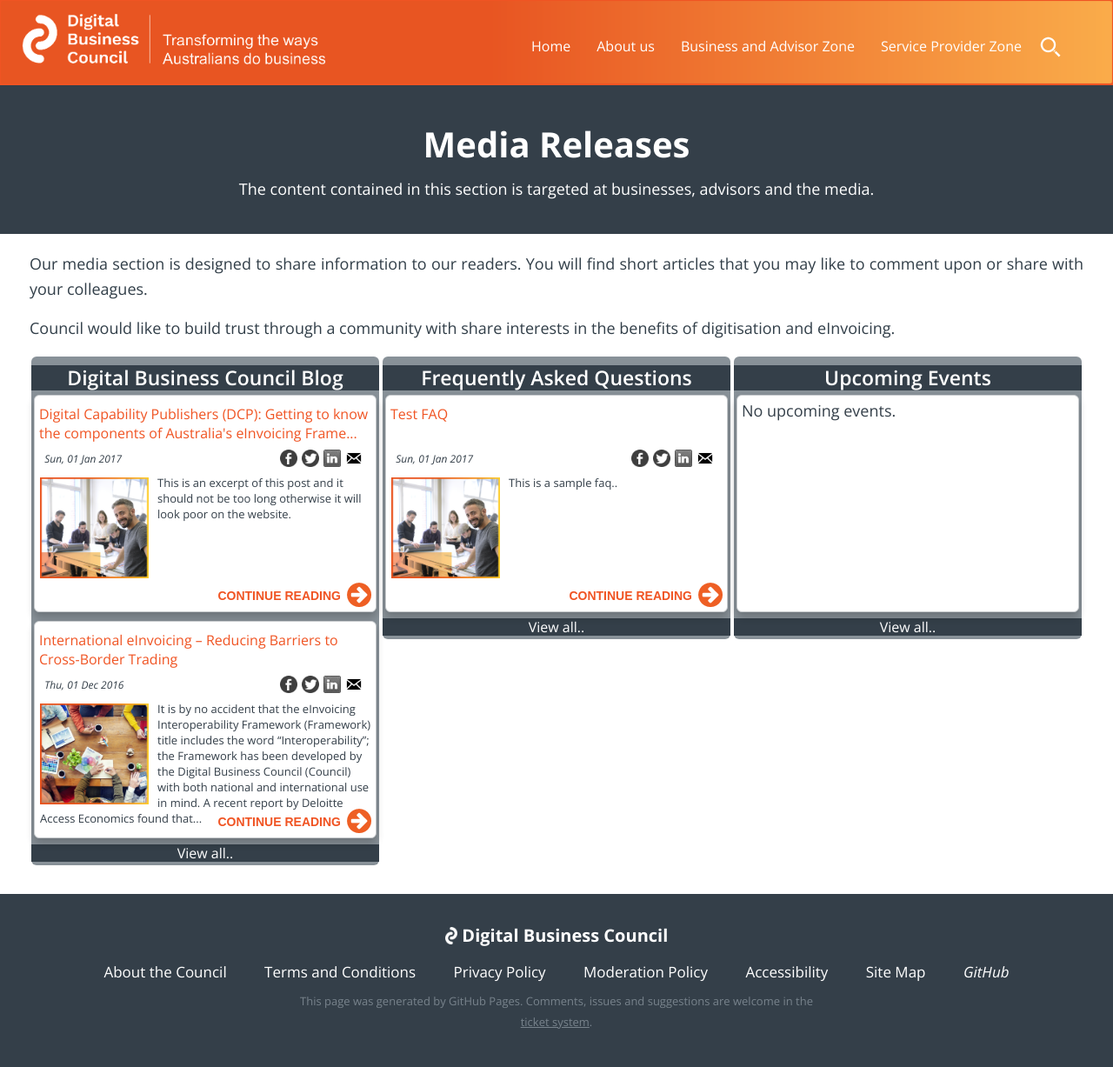
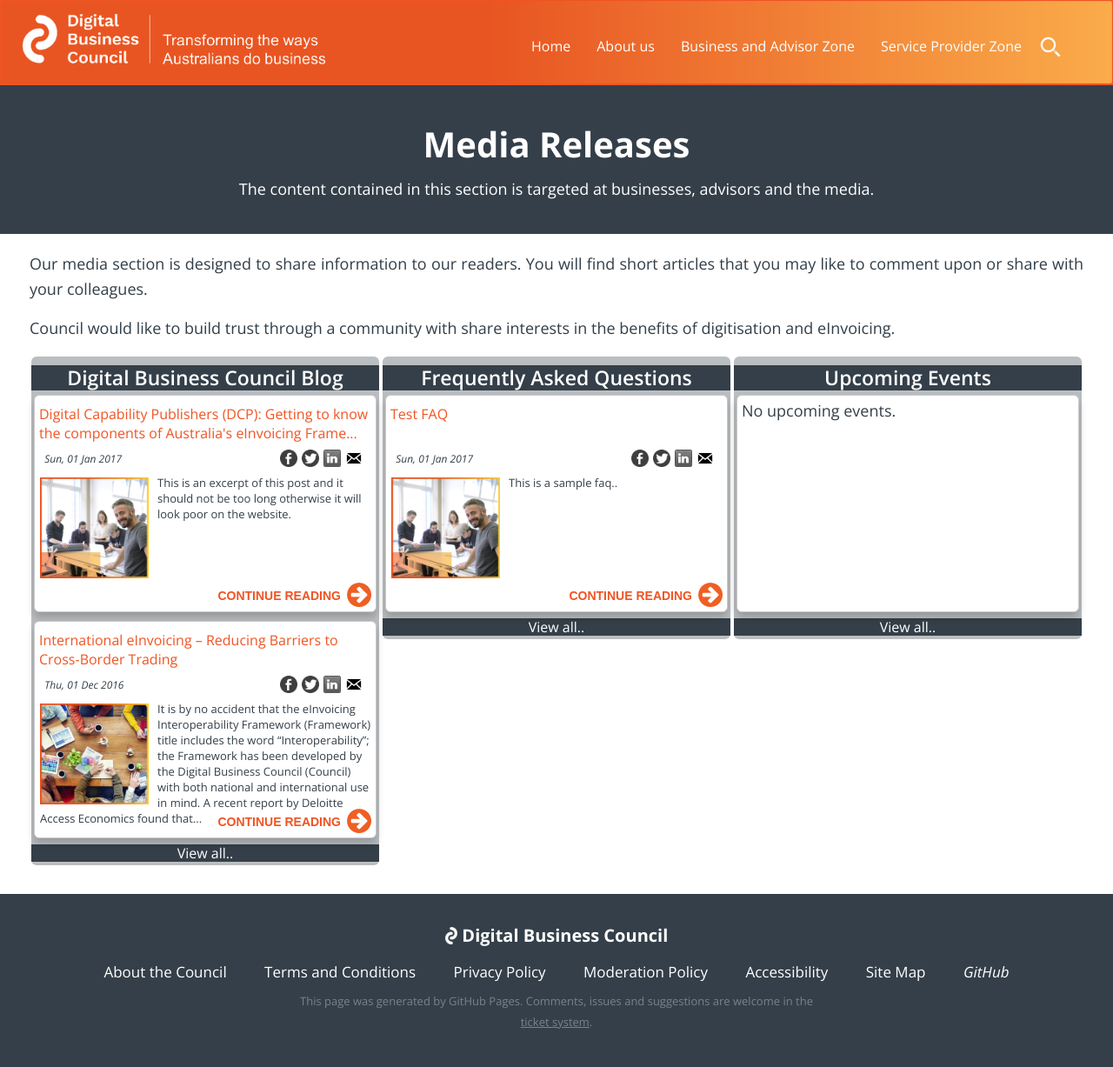
Before and after one commit to Digital-Business-Council/Digital-Business-Council.github.io, a Jekyll site: the page built from pages/business-zone/blogs/media-jump-page.md, in a window 1280 px wide. Shown: the whole page at 87% size. Built offline with Jekyll 4.4.1, drawn with Linux system fonts in a browser that asks for light colours.

Commit message:
Update _var.scss

```diff
--- a/_sass/_var.scss
+++ b/_sass/_var.scss
@@ -9,10 +9,10 @@
 $dbc-primary-4: #9C2600;
 
 $dbc-secondary: #343F49;
-$dbc-secondary-1: #56626E;
-$dbc-secondary-2: #889198;
-$dbc-secondary-3: #1A2936;
-$dbc-secondary-4: #081826;
+$dbc-secondary-1: #616c76;
+$dbc-secondary-2: #bbbec0;
+$dbc-secondary-3: #162736;
+$dbc-secondary-4: #010d18;
 
 $dbc-tertiary: #ffd02d;
 $dbc-tertiary-1: #ffdd66;
```
